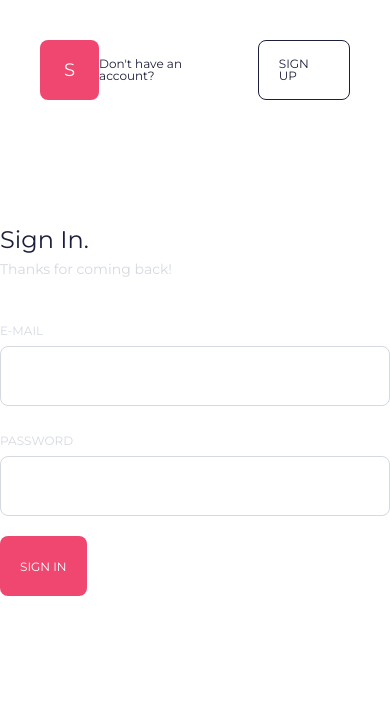
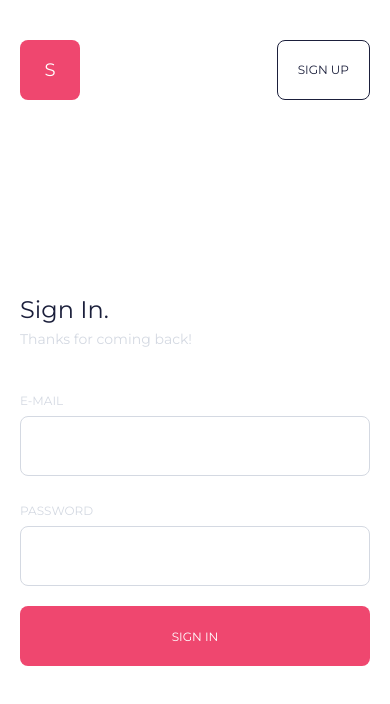
Before and after one commit to CFP-DEV/SPA-Interview, a React app: page /auth/sign-in in a window 390 px wide. Built offline with nearby package versions, Linux system fonts and the light colour scheme.

Commit message:
Responsive Sign In / Up Forms

```diff
--- a/assets/scss/views/_auth.scss
+++ b/assets/scss/views/_auth.scss
@@ -1,4 +1,6 @@
 .auth {
+    padding: 140px 40px 0 40px;
+
     .navigation {
         height: 140px;
         width: 100%;
@@ -18,12 +20,31 @@
                 margin-right: 20px;
                 font-size: 12px;
             }
+
+            @media only screen and (max-width: 460px) {
+                span {
+                    display: none;
+                }
+            }
         }
     }
 
     &__content {
-        min-height: 100vh;
+        min-height: calc(100vh - 140px);
         width: 100%;
+
+        .sign-in, .sign-up {
+            min-height: inherit;
+            max-width: 540px;
+            display: flex;
+            align-content: center;
+            justify-content: center;
+            flex-wrap: wrap;
+            margin: 0 auto;
+
+            &__form {
+                width: 100%;
+            }
 
             .header {
                 margin-bottom: 40px;
@@ -39,19 +60,24 @@
                     margin-top: 10px;
                 }
             }
+        }
+    }
 
+    @media only screen and (max-width: 460px) {
+        padding: 140px 20px 0 20px;
+
+        .navigation {
+            padding: 20px;
+        }
+
+        &__content {
             .sign-in, .sign-up {
-            min-height: 100vh;
-            max-width: 540px;
-            display: flex;
-            align-content: center;
-            justify-content: center;
-            flex-wrap: wrap;
-            margin: 0 auto;
-
                 &__form {
+                    .btn {
                         width: 100%;
                     }
                 }
             }
         }
+    }
+}
```
Also changed, not shown: public/css/main.css. Lines whose indentation alone changed are shown as unchanged.
